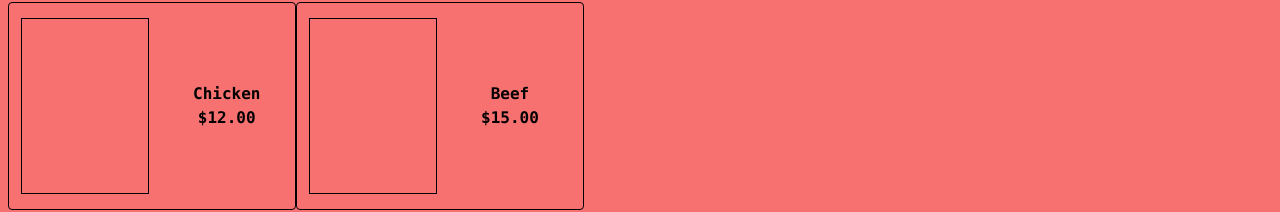
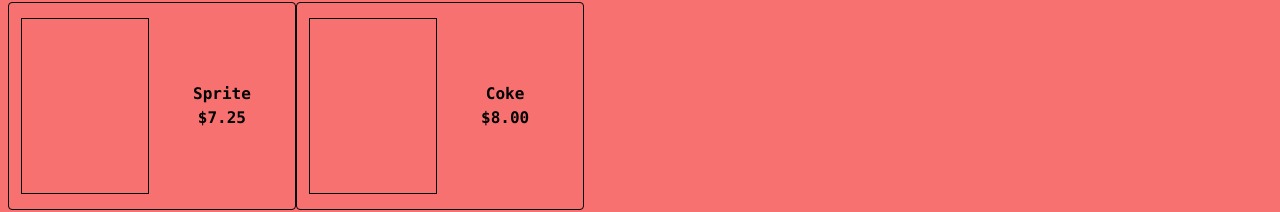
Before and after one commit to Farbubby/grocery-goodies, a React (Vite) app: page / in a window 1280 px wide. Shown: the part 140-352 px from the top of the page. Built offline with nearby package versions, Linux system fonts and the light colour scheme.

Commit message:
adding state to food type buttons

```diff
--- a/src/components/FoodTypes.tsx
+++ b/src/components/FoodTypes.tsx
@@ -1,21 +1,27 @@
-import Menu from "./Menu"
+import { useState } from "react";
+import Menu from "./Menu";
 
 interface Props {
   list: String[];
 }
 
 function FoodTypes({ list }: Props) {
+  const [option, setOption] = useState("");
   const foodList = list.map((items) => (
-    <button className="border border-black rounded-lg px-2 py-0.5 hover:bg-black hover:text-white duration-300">
+    <button className="border border-black rounded-lg px-2 py-0.5 hover:bg-black hover:text-white duration-300"
+    onClick={(items) => setOption("ok")}>
       {items}
     </button>
   ));
-  const meat = ['Chicken', '$12.00', 'Beef', '$15.00'];
+  const meats = ["Chicken", "$12.00", "Beef", "$15.00"];
+  const vegetables = ["Potato", "$1.50", "Pepper", "$2.00"];
+  const fruits = ["Apple", "$5.00", "Orange", "$3.00"];
+  const drinks = ["Sprite", "$7.25", "Coke", "$8.00"];
 
   return (
     <>
       <div className="mt-4 flex gap-5 ml-2">{foodList}</div>
-      <Menu list={meat}/>
+      <Menu list={drinks} />
     </>
   );
 }
--- a/src/components/Menu.tsx
+++ b/src/components/Menu.tsx
@@ -4,7 +4,7 @@
   list: String[];
 }
 
-function Menu({list}: Props) {
+function Menu({ list }: Props) {
   return (
     <>
       <div className="md:flex mt-10 ml-2">
@@ -12,7 +12,7 @@
         <Card product={list[2]} price={list[3]} />
       </div>
     </>
-    )
+  );
 }
 
-export default Menu
+export default Menu;
```
Lines whose indentation alone changed are shown as unchanged.
